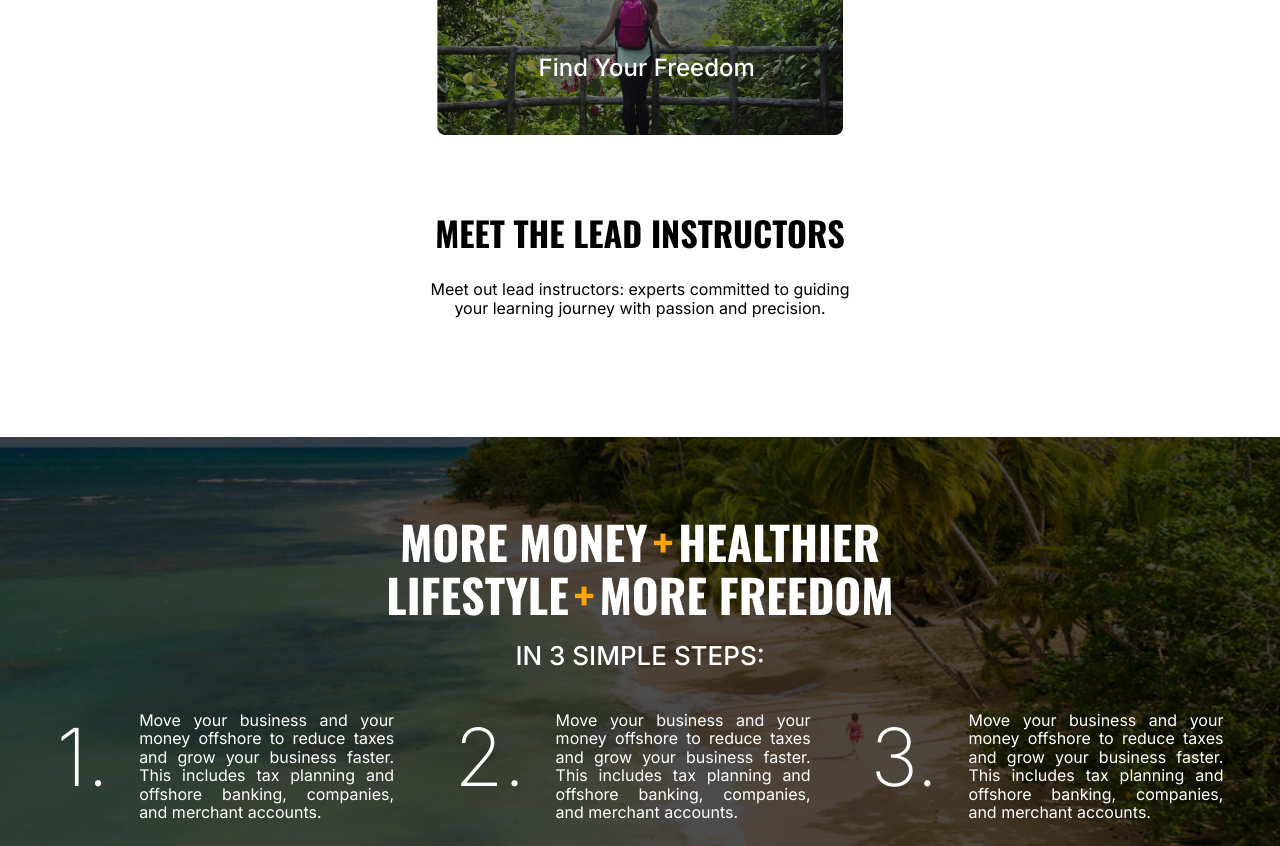
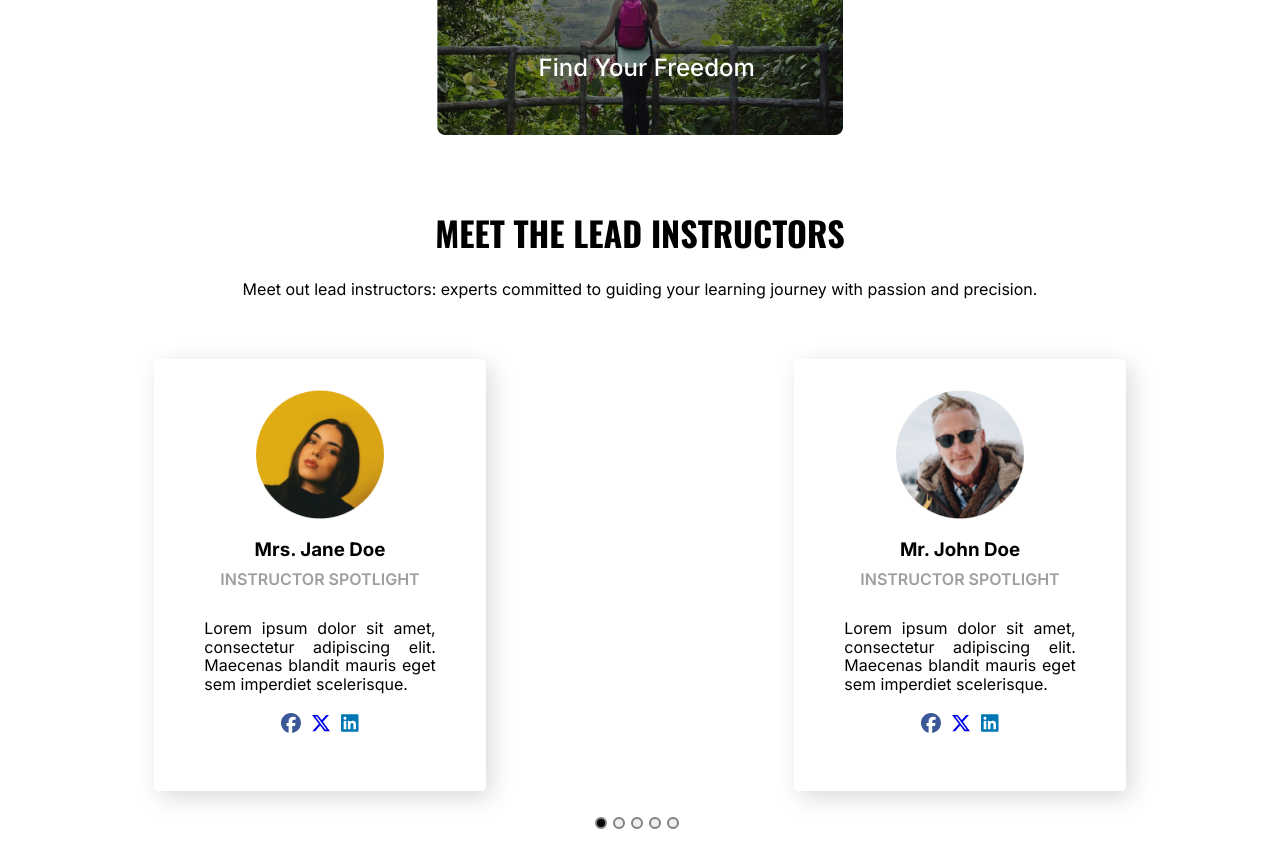
Before and after one commit to BrianKendalBucek/costa-rica-course, a Next.js app in the folder costa-rica-course/: page / in a window 1280 px wide. Shown: the part 2520-3366 px from the top of the page. Built offline with nearby package versions, Linux system fonts and the light colour scheme.

Commit message:
Have Instructor carousel rendering on all pages, needs aesthetic adjusting

```diff
--- a/costa-rica-course/src/app/about/page.tsx
+++ b/costa-rica-course/src/app/about/page.tsx
@@ -6,6 +6,7 @@ import { Instructor } from "@/components/Instructor";
 import { Students } from "@/components/Students";
 import { Stats } from "@/components/Stats";
 import { Hero } from "@/components/Hero";
+import ResponsiveCarousel from "@/components/ResponsiveCarousel";
 
 const AboutPage = () => {
   return (
@@ -62,7 +63,8 @@ const AboutPage = () => {
         </div>
       </div>
       <Stats />
-      <Instructor />
+      {/* <Instructor /> */}
+      <ResponsiveCarousel />
       <Students />
     </div>
   );
--- a/costa-rica-course/src/app/globals.scss
+++ b/costa-rica-course/src/app/globals.scss
@@ -40,11 +40,13 @@ p {
   // overflow: unset !important; /* Apply unset and use !important to override */
   // margin: 50px !important;
   padding: 70px !important;
+  // display: flex !important;
+  // justify-content: center !important;
 }
 
-.slick-track {
-  margin: 0 !important;
-}
+// .slick-track {
+//   margin: 0 !important;
+// }
 
 // .swiper swiper-initialized swiper-horizontal swiper-backface-hidden
 
--- a/costa-rica-course/src/app/page.module.scss
+++ b/costa-rica-course/src/app/page.module.scss
@@ -84,8 +84,14 @@ $text-color: #333;
     }
 
     .instructorContainer {
+      // width: 100%;
+      // display: flex;
+      // justify-content: center;
+      // box-sizing: border-box;
+
       width: 100%;
       display: flex;
+      flex-direction: column;
       justify-content: center;
       box-sizing: border-box;
     }
@@ -93,6 +99,7 @@ $text-color: #333;
     .studentsContainer {
       width: 100%;
       display: flex;
+      flex-direction: column;
       justify-content: center;
       box-sizing: border-box;
     }
--- a/costa-rica-course/src/app/page.tsx
+++ b/costa-rica-course/src/app/page.tsx
@@ -1,6 +1,7 @@
 "use client";
 
 import React, { useEffect, useState } from "react";
+import { Suspense } from "react";
 import styles from "./page.module.scss";
 import { Instructor } from "@/components/Instructor";
 import { ThreeSteps } from "@/components/ThreeSteps";
@@ -8,14 +9,21 @@ import { Students } from "@/components/Students";
 import { Courses } from "@/components/Courses";
 import MainCourse from "@/components/MainCourse";
 import GoalVisual from "@/components/GoalVisual";
+import ResponsiveCarousel from "@/components/ResponsiveCarousel";
 
 const HomePage: React.FC = () => {
   const [windowWidth, setWindowWidth] = useState<number>(window.innerWidth);
+
+  const [showCarousel, setShowCarousel] = useState(false);
 
   useEffect(() => {
     const handleResize = () => setWindowWidth(window.innerWidth);
     window.addEventListener("resize", handleResize);
     return () => window.removeEventListener("resize", handleResize);
+  }, []);
+
+  useEffect(() => {
+    setShowCarousel(true);
   }, []);
 
   return (
@@ -40,13 +48,19 @@ const HomePage: React.FC = () => {
         <section className={styles.contentGrid}>
           {windowWidth <= 1661 && <Courses />}
           <GoalVisual />
-          {/* <div className={styles.instructorContainer}> */}
-          <Instructor />
-          {/* </div> */}
+          <div className={styles.instructorContainer}>
+            <Instructor />
+            {/* <Suspense>
+              <ResponsiveCarousel />
+              </Suspense>
+              {showCarousel && <ResponsiveCarousel />} */}
+          </div>
           <ThreeSteps />
           <MainCourse />
           <div className={styles.studentsContainer}>
             <Students />
+            {/* <Instructor /> */}
+            {/* <ResponsiveCarousel /> */}
           </div>
         </section>
       </main>
--- a/costa-rica-course/src/components/Instructor.module.scss
+++ b/costa-rica-course/src/components/Instructor.module.scss
@@ -1,15 +1,26 @@
 
 .card {
+  // width: 100%;
+  // display: flex;
+  // flex-direction: column;
+  // align-items: center;
+  // // width: 415px;
+  // text-align: center;
+  // margin-top: 50px;
+  // // box-sizing: border-box;
   width: 100%;
   display: flex;
   flex-direction: column;
-  align-items: center;
-  // width: 415px;
+  justify-content: center;
   text-align: center;
-  margin-top: 50px;
+  // align-items: center;
+  padding-top: 50px;
+  padding-bottom: 150px;
+  box-sizing: border-box;
 
   .intro {
-    width: 456px;
     margin-bottom: 20px;
+    text-align: center;
+    // width: 456px;
   }
 }
--- a/costa-rica-course/src/components/Instructor.tsx
+++ b/costa-rica-course/src/components/Instructor.tsx
@@ -1,6 +1,7 @@
 import styles from "./Instructor.module.scss";
 // import InstructorIntroCarousel from "./InstructorIntroCarousel";
 import ResponsiveCarousel from "./ResponsiveCarousel";
+import StudentReviewCarousel from "./StudentReviewCarousel";
 
 export const Instructor = () => (
   <div className={styles.card}>
@@ -9,7 +10,7 @@ export const Instructor = () => (
       Meet out lead instructors: experts committed to guiding your learning
       journey with passion and precision.
     </p>
-    {/* <InstructorIntroCarousel /> */}
+    {/* <StudentReviewCarousel /> */}
     <ResponsiveCarousel />
   </div>
 );
--- a/costa-rica-course/src/components/InstructorIntro.module.scss
+++ b/costa-rica-course/src/components/InstructorIntro.module.scss
@@ -1,6 +1,7 @@
 .instructorsContainer {
   display: flex;
   justify-content: center;
+  padding: 40px 0;
   // width: 400px;
   // justify-content: center;
   // margin-top: 20px;
--- a/costa-rica-course/src/components/Students.tsx
+++ b/costa-rica-course/src/components/Students.tsx
@@ -1,4 +1,5 @@
 // import { Suspense } from "react";
+import ResponsiveCarousel from "./ResponsiveCarousel";
 import StudentReviewCarousel from "./StudentReviewCarousel";
 import styles from "./Students.module.scss";
 
@@ -7,6 +8,7 @@ export const Students = () => {
     <div className={styles.card}>
       <h2>WHAT OUR STUDENTS HAVE TO SAY</h2>
       <StudentReviewCarousel />
+      {/* <ResponsiveCarousel /> */}
     </div>
   );
 };
```
Also changed, not shown: costa-rica-course/src/app/test/page.tsx (+2 -0 lines).
